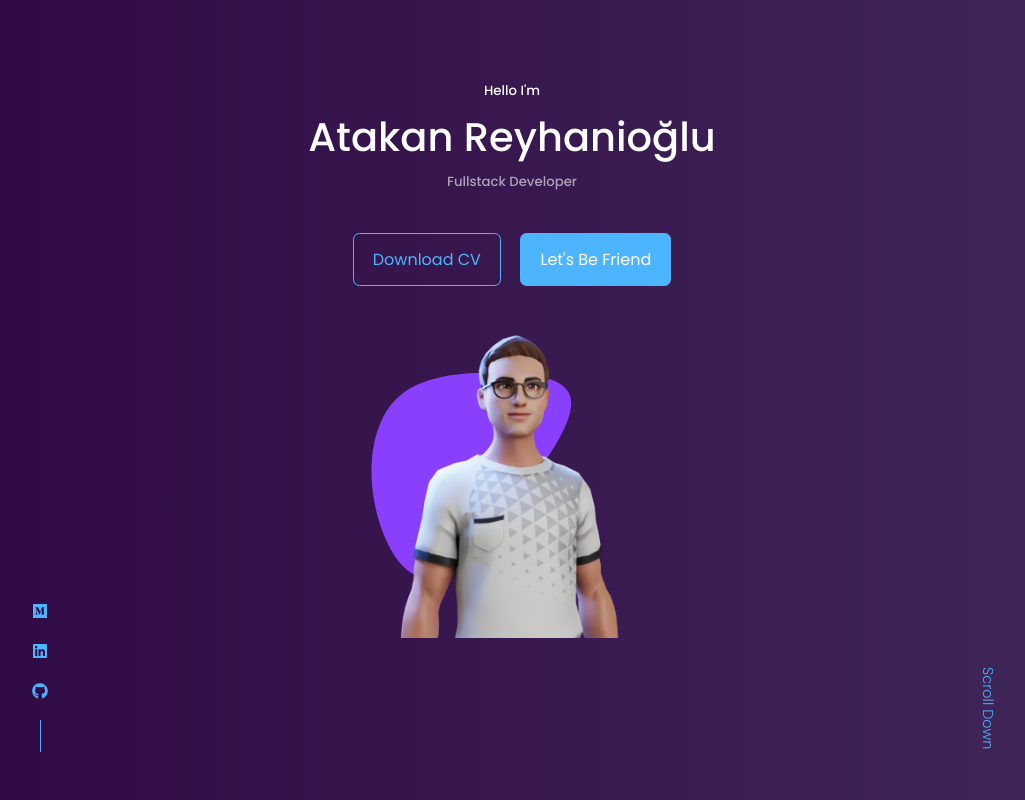
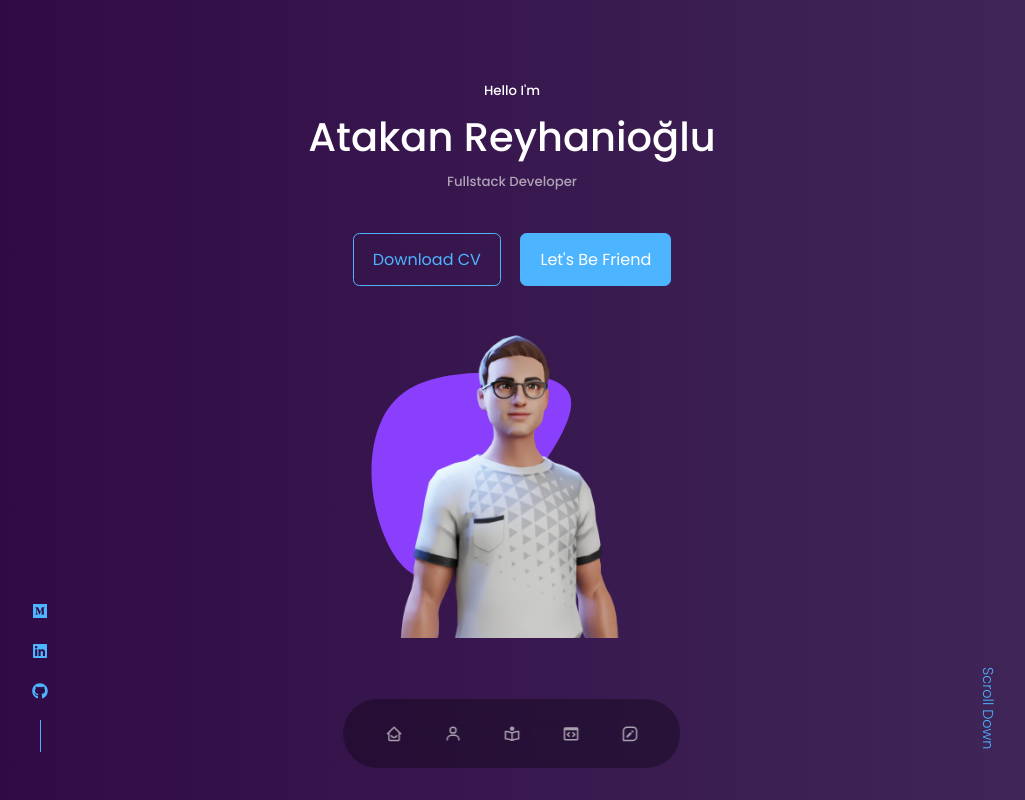
Before and after one commit to atakanreyhanioglu/portfolio, a React (Create React App) app: page / in a window 1280 px wide. Shown: the top 800 px of the page, without its empty margins (128-1153 px from the left). Built offline with nearby package versions, Linux system fonts and the light colour scheme.

Commit message:
nav edited

```diff
--- a/public/index.html
+++ b/public/index.html
@@ -3,7 +3,8 @@
 <head>
     <meta charset="UTF-8">
     <meta http-equiv="X-UA-Compatible" content="IE-edge">
-    <meta name="viewport" content="width-device-width, initial-scale=1.0">
+    <meta name="viewport" content="initial-scale=1.0">
+    <link rel="icon" type="image/x-icon" href="./favicon.ico">
     <title>Atakan Reyhanioglu</title>
 </head>
 
--- a/src/components/nav/nav.css
+++ b/src/components/nav/nav.css
@@ -0,0 +1,23 @@
+nav {
+    background: rgba(0, 0, 0, 0.3);
+    width: max-content;
+    display: flex;
+    padding: 0.7rem 1.7rem;
+    z-index: 2;
+    position: fixed;
+    left: 50%;
+    transform: translateX(-50%);
+    bottom: 2rem;
+    gap: 0.8rem;
+    border-radius: 3rem;
+    backdrop-filter: blur(15px);
+}
+
+nav a {
+    background: transparent;
+    padding: 0.9rem;
+    border-radius: 50%;
+    display: flex;
+    color: var(--color-light);
+    font-size: 1.1rem;
+}
--- a/src/index.js
+++ b/src/index.js
@@ -1,5 +1,8 @@
-import ReactDOM from 'react-dom'
+import { createRoot } from 'react-dom/client';
 import App from "./App";
 import "./index.css"
 
-ReactDOM.render(<App/>, document.querySelector("#root"))
+
+const container = document.getElementById('root');
+const root = createRoot(container);
+root.render(<App tab="home" />);
```
Also changed, not shown: 1 other file (tests, documents, lock files or other folders).
